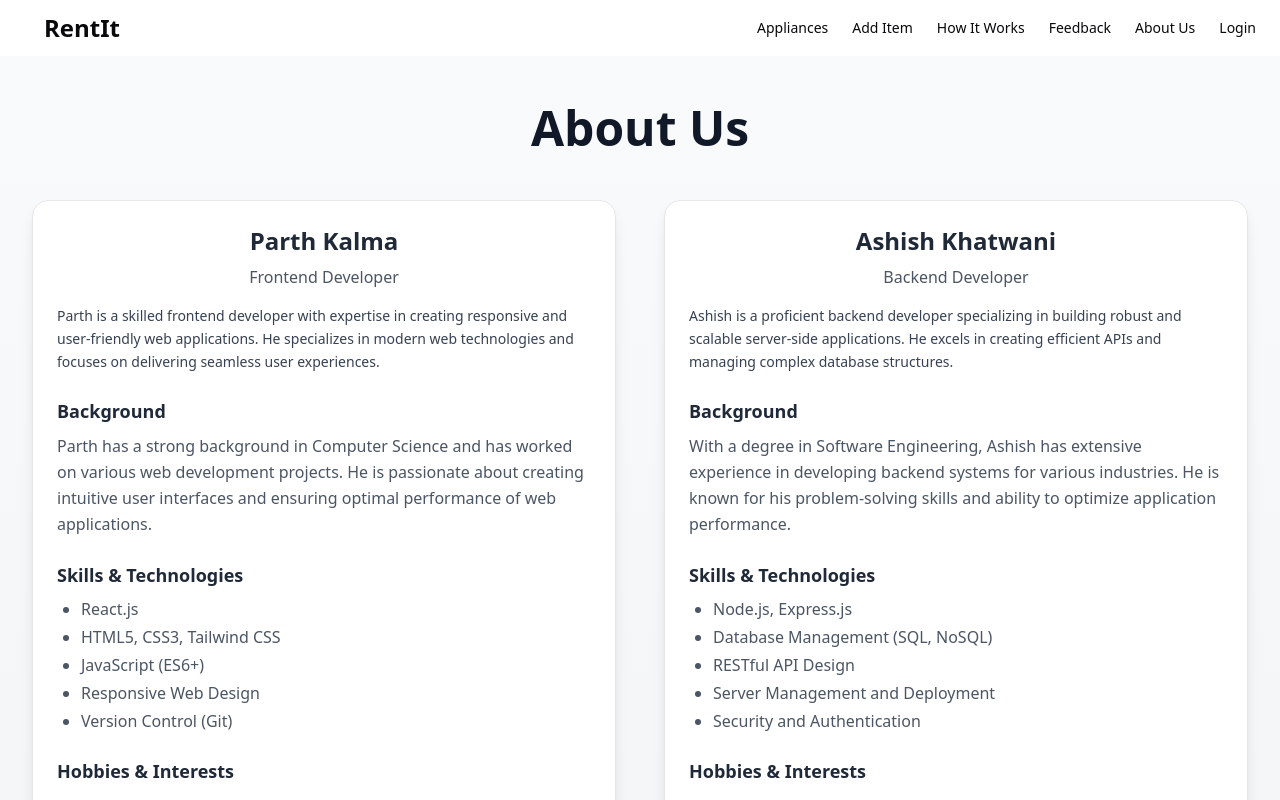
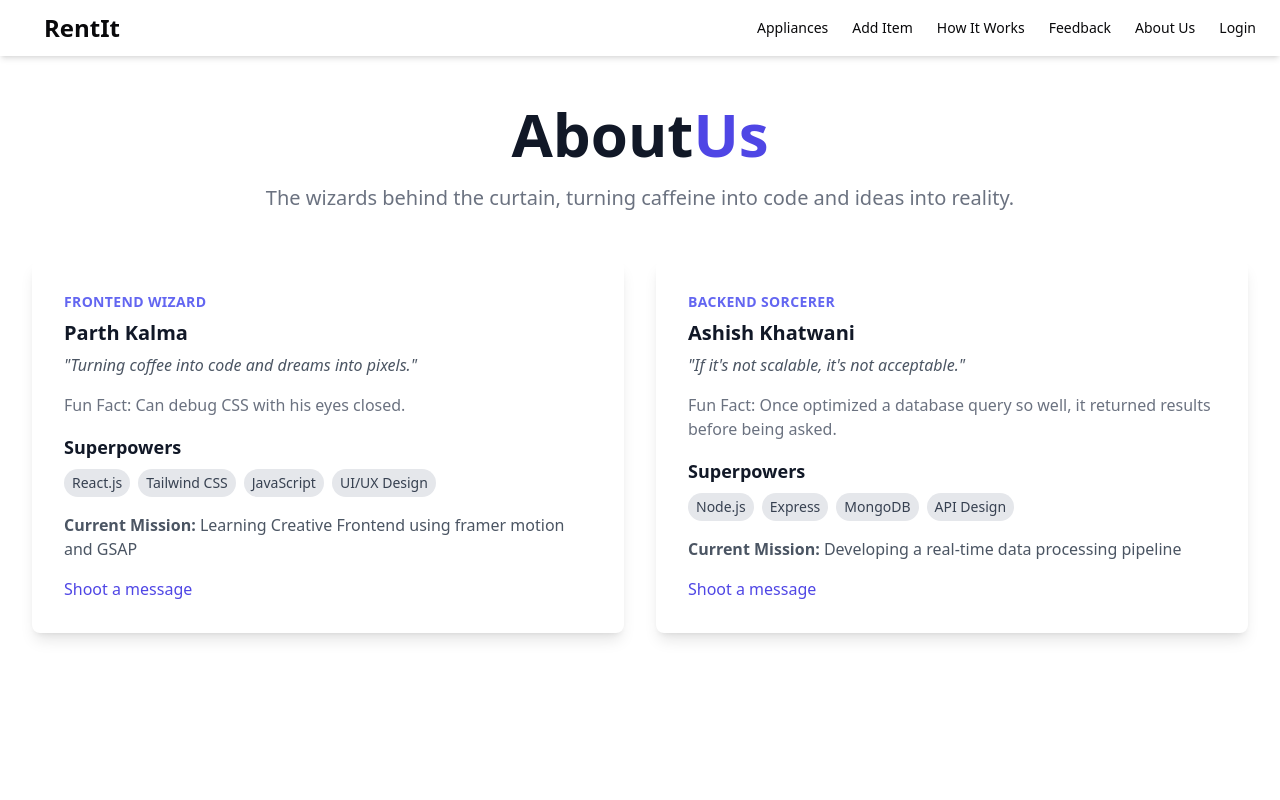
Before and after one commit to parthmkalma/Sem7SGP, a React (Create React App) app in the folder Frontend/: page /TeamPage in a window 1280 px wide. Shown: the top 800 px of the page. Built offline with nearby package versions, Linux system fonts and the light colour scheme.

Commit message:
delete functionality added

```diff
--- a/Frontend/db.json
+++ b/Frontend/db.json
@@ -1,16 +1,5 @@
 {
   "appliances": [
-    {
-      "id": "8349",
-      "applianceName": "f",
-      "monthlyRent": "50",
-      "notes": "50",
-      "userName": "Parth Kalma",
-      "userEmail": "parthmkalma@gmail.com",
-      "images": [
-        "WhatsApp Image 2024-10-22 at 22.16.38_4481d742.jpg"
-      ]
-    },
     {
       "id": "0a92",
       "applianceName": "washing machinee",
--- a/Frontend/src/pages/ApplianceCard.jsx
+++ b/Frontend/src/pages/ApplianceCard.jsx
@@ -2,8 +2,7 @@ import React from "react";
 import { useUser } from "../UserContext";
 
 function ApplianceCard({ appliance }) {
-
-  const { name, email } = useUser();
+  const { name, email } = useUser(); // Get current user details
 
   const handleRentNow = async () => {
     try {
@@ -38,6 +37,30 @@ function ApplianceCard({ appliance }) {
     }
   };
 
+  const handleDelete = async () => {
+    if (window.confirm("Are you sure you want to delete this appliance?")) {
+      try {
+        const response = await fetch(
+          `http://localhost:4500/appliances/${appliance.id}`,
+          {
+            method: "DELETE",
+          }
+        );
+
+        if (response.ok) {
+          alert("Appliance deleted successfully!");
+          window.location.reload();
+        } else {
+          const errorData = await response.json();
+          alert(`Failed to delete appliance: ${errorData.message}`);
+        }
+      } catch (error) {
+        console.error("Error deleting appliance:", error);
+        alert("An error occurred. Please try again later.");
+      }
+    }
+  };
+
   return (
     <div className="border border-gray-300 rounded-lg shadow-lg overflow-hidden transition-shadow hover:shadow-xl">
       {/* Appliance Image */}
@@ -47,7 +70,7 @@ function ApplianceCard({ appliance }) {
           alt="fetching..."
           layout="fill"
           objectFit="cover"
-          className="" // Apply grayscale filter to the image
+          className=""
         />
       </div>
 
@@ -71,13 +94,23 @@ function ApplianceCard({ appliance }) {
         <p className="text-sm text-gray-600">Posted by: {appliance.userName}</p>
       </div>
 
-      <div className="p-4 bg-gray-100">
+      <div className="p-4 bg-gray-100 flex flex-col gap-2">
         <button
           onClick={handleRentNow}
           className="w-full py-2 rounded-lg font-semibold bg-black text-white transition-colors hover:bg-gray-800 focus:outline-none focus:ring-2 focus:ring-gray-500 focus:ring-opacity-50"
         >
           Rent Now
         </button>
+
+        {/* Show Delete Button if the logged-in user is the owner */}
+        {email === appliance.userEmail && (
+          <button
+            onClick={handleDelete}
+            className="w-full py-2 rounded-lg font-semibold bg-red-600 text-white transition-colors hover:bg-red-700 focus:outline-none focus:ring-2 focus:ring-red-500 focus:ring-opacity-50"
+          >
+            Delete
+          </button>
+        )}
       </div>
     </div>
   );
--- a/Frontend/src/pages/TeamPage.jsx
+++ b/Frontend/src/pages/TeamPage.jsx
@@ -1,88 +1,68 @@
 import React from "react";
 import Navbar from "../Component/Navbar";
-
 const teamMembers = [
   {
     name: "Parth Kalma",
-    role: "Frontend Developer",
-    image: "/placeholder.svg?height=150&width=150",
-    description:
-      "Parth is a skilled frontend developer with expertise in creating responsive and user-friendly web applications. He specializes in modern web technologies and focuses on delivering seamless user experiences.",
-    background:
-      "Parth has a strong background in Computer Science and has worked on various web development projects. He is passionate about creating intuitive user interfaces and ensuring optimal performance of web applications.",
-    skills: [
-      "React.js",
-      "HTML5, CSS3, Tailwind CSS",
-      "JavaScript (ES6+)",
-      "Responsive Web Design",
-      "Version Control (Git)",
-    ],
-    hobbies:
-      "When not coding, Parth enjoys playing guitar, experimenting with new cooking recipes, and participating in local tech meetups to stay updated with the latest frontend trends.",
+    role: "Frontend Wizard",
+    quote: "Turning coffee into code and dreams into pixels.",
+    funFact: "Can debug CSS with his eyes closed.",
+    skills: ["React.js", "Tailwind CSS", "JavaScript", "UI/UX Design"],
+    currentProject: "Learning Creative Frontend using framer motion and GSAP",
     email: "parthmkalma@gmail.com",
   },
   {
     name: "Ashish Khatwani",
-    role: "Backend Developer",
-    image: "/placeholder.svg?height=150&width=150",
-    description:
-      "Ashish is a proficient backend developer specializing in building robust and scalable server-side applications. He excels in creating efficient APIs and managing complex database structures.",
-    background:
-      "With a degree in Software Engineering, Ashish has extensive experience in developing backend systems for various industries. He is known for his problem-solving skills and ability to optimize application performance.",
-    skills: [
-      "Node.js, Express.js",
-      "Database Management (SQL, NoSQL)",
-      "RESTful API Design",
-      "Server Management and Deployment",
-      "Security and Authentication",
-    ],
-    hobbies:
-      "Outside of work, Ashish is an avid reader of technology blogs, enjoys solving complex puzzles, and likes to contribute to open-source projects in his free time.",
-    email: "ashish.khatwani@example.com",
+    role: "Backend Sorcerer",
+    quote: "If it's not scalable, it's not acceptable.",
+    funFact:
+      "Once optimized a database query so well, it returned results before being asked.",
+    skills: ["Node.js", "Express", "MongoDB", "API Design"],
+    currentProject: "Developing a real-time data processing pipeline",
+    email: "21it066@charusat.edu.in",
   },
 ];
 
 function TeamMember({ member }) {
   return (
-    <div className="bg-white border border-gray-200 rounded-2xl shadow-lg p-6 hover:shadow-xl transition-shadow duration-300 ease-in-out">
-      <h2 className="text-2xl font-bold text-center text-gray-800 mb-2">
+    <div className="bg-white rounded-lg shadow-lg overflow-hidden ">
+      <div className="md:flex">
+
+        <div className="p-8">
+          <div className="uppercase tracking-wide text-sm text-indigo-500 font-semibold">
+            {member.role}
+          </div>
+          <h2 className="mt-2 text-xl leading-tight font-bold text-gray-900">
             {member.name}
           </h2>
-      <p className="text-center text-gray-600 mb-4">{member.role}</p>
-
-      <p className="text-gray-700 text-sm mb-6 leading-relaxed">
-        {member.description}
+          <p className="mt-2 text-gray-600 italic">"{member.quote}"</p>
+          <p className="mt-4 text-gray-500">Fun Fact: {member.funFact}</p>
+          <div className="mt-4">
+            <h3 className="text-lg font-semibold text-gray-900">Superpowers</h3>
+            <div className="mt-2 flex flex-wrap gap-2">
+              {member.skills.map((skill, index) => (
+                <span
+                  key={index}
+                  className="px-2 py-1 bg-gray-200 text-gray-700 rounded-full text-sm"
+                >
+                  {skill}
+                </span>
+              ))}
+            </div>
+          </div>
+          <p className="mt-4 text-gray-600">
+            <span className="font-semibold">Current Mission:</span>{" "}
+            {member.currentProject}
           </p>
-
-      <h3 className="text-lg font-semibold text-gray-800 mb-2">Background</h3>
-      <p className="text-gray-600 mb-6 leading-relaxed">{member.background}</p>
-
-      <h3 className="text-lg font-semibold text-gray-800 mb-2">
-        Skills & Technologies
-      </h3>
-      <ul className="list-disc ml-6 mb-6">
-        {member.skills.map((skill, index) => (
-          <li key={index} className="text-gray-600 mb-1">
-            {skill}
-          </li>
-        ))}
-      </ul>
-
-      <h3 className="text-lg font-semibold text-gray-800 mb-2">
-        Hobbies & Interests
-      </h3>
-      <p className="text-gray-600 mb-6 leading-relaxed">{member.hobbies}</p>
-
-      <h3 className="text-lg font-semibold text-gray-800 mb-2">Contact</h3>
-      <p className="text-gray-600 mb-4">
-        You can reach {member.name.split(" ")[0]} at:{" "}
+          <div className="mt-4">
             <a
               href={`mailto:${member.email}`}
-          className="text-blue-600 hover:underline transition-colors duration-200"
+              className="text-indigo-600 hover:text-indigo-800 transition-colors duration-300"
             >
-          {member.email}
+              Shoot a message
             </a>
-      </p>
+          </div>
+        </div>
+      </div>
     </div>
   );
 }
@@ -90,14 +70,20 @@ function TeamMember({ member }) {
 export default function TeamPage() {
   return (
     <>
-      <Navbar />
-      <div className="bg-gradient-to-b from-gray-50 to-gray-100 min-h-screen py-12 px-4 sm:px-6 lg:px-8">
+    <Navbar/>
+      <div className="min-h-screen bg-gradient-to-br py-12 px-4 sm:px-6 lg:px-8">
         <div className="max-w-7xl mx-auto">
-          <h1 className="text-4xl md:text-5xl font-bold text-center text-gray-900 mb-12 animate-fade-in-down">
-            About Us
+          <div className="text-center mb-12">
+            <h1 className="text-4xl font-extrabold text-gray-900 sm:text-5xl md:text-6xl">
+              About<span className="text-indigo-600">Us</span>
             </h1>
+            <p className="mt-3 max-w-md mx-auto text-base text-gray-500 sm:text-lg md:mt-5 md:text-xl md:max-w-3xl">
+              The wizards behind the curtain, turning caffeine into code and
+              ideas into reality.
+            </p>
+          </div>
 
-          <div className="grid grid-cols-1 md:grid-cols-2 gap-8 md:gap-12">
+          <div className="mt-10 space-y-10 md:space-y-0 md:grid md:grid-cols-2 md:gap-x-8 md:gap-y-10">
             {teamMembers.map((member, index) => (
               <TeamMember key={index} member={member} />
             ))}
```
Lines whose indentation alone changed are shown as unchanged.
